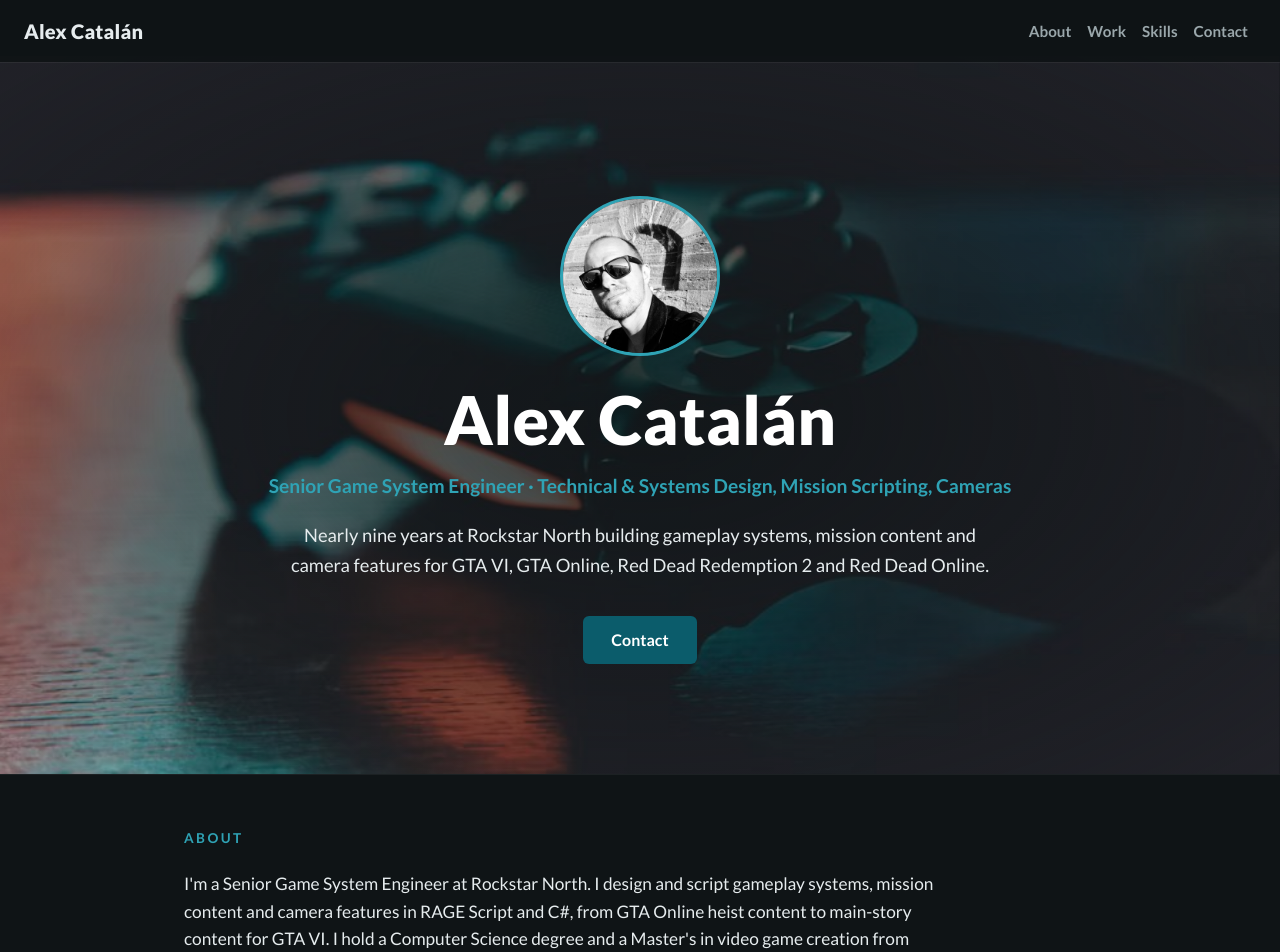
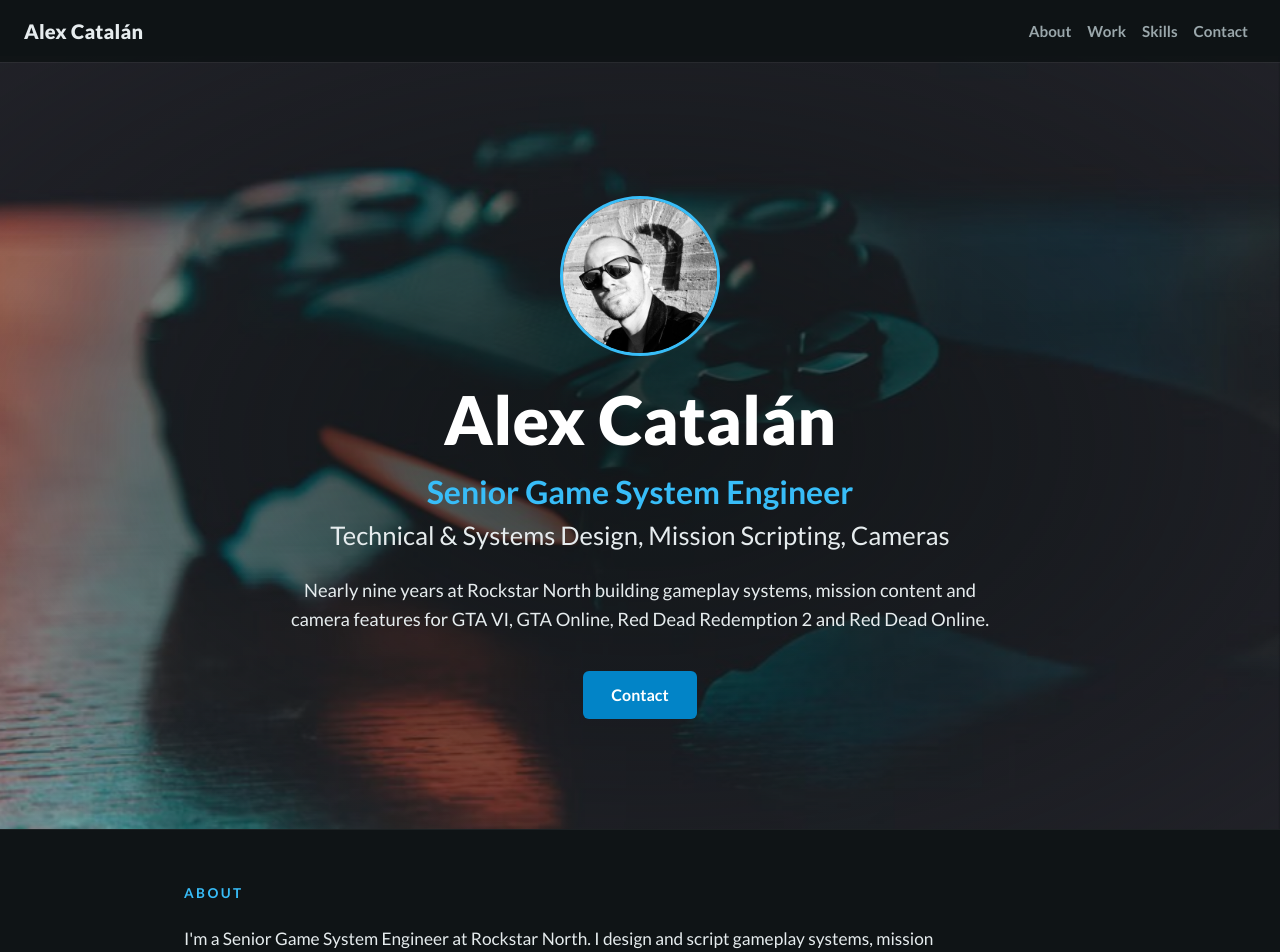
Before and after one commit to madowen/madowen.github.io, a Jekyll site: the page built from index.html, in a window 1280 px wide and 1400 px high. Shown: the top 952 px of the window. Built offline with Jekyll 4.4.1, drawn with Linux system fonts in a browser that asks for light colours.

Commit message:
Two-line larger hero headline; brighter blue accent

```diff
--- a/_config.yml
+++ b/_config.yml
@@ -22,7 +22,8 @@
 
 # Author details
 author: Alex Catalán
-author_headline: Senior Game System Engineer · Technical & Systems Design, Mission Scripting, Cameras
+author_headline: Senior Game System Engineer
+author_headline_sub: Technical & Systems Design, Mission Scripting, Cameras
 author_pitch: Nearly nine years at Rockstar North building gameplay systems, mission content and camera features for GTA VI, GTA Online, Red Dead Redemption 2 and Red Dead Online.
 author_bio: I'm a Senior Game System Engineer at Rockstar North. I design and script gameplay systems, mission content and camera features in RAGE Script and C#, from GTA Online heist content to main-story content for GTA VI. I hold a Computer Science degree and a Master's in video game creation from Universitat Pompeu Fabra.
 author_email: "mad.alexcc@gmail.com"
--- a/_includes/hero.html
+++ b/_includes/hero.html
@@ -4,7 +4,7 @@
   <div class="section-inner">
     <img class="hero-avatar" src="{{ '/assets/img/profile.jpg' | relative_url }}" alt="{{ site.author }}" width="160" height="160">
     <h1 class="jumbotron-heading">{{ site.author }}</h1>
-    <p class="hero-headline">{{ site.author_headline }}</p>
+    <p class="hero-headline">{{ site.author_headline }}<br><span class="hero-headline-sub">{{ site.author_headline_sub }}</span></p>
     <p class="lead">{{ site.author_pitch }}</p>
     <div class="jumbotron-btns">
       <a class="btn btn-teal" href="mailto:{{ site.author_email }}">Contact</a>
--- a/_sass/_alex.scss
+++ b/_sass/_alex.scss
@@ -3,8 +3,8 @@
 $card: #172024;
 $text: #E6ECEE;
 $muted: #9AA7AB;
-$accent: #2FA3B5;
-$button: #0B5C6B;
+$accent: #38BDF8;
+$button: #0284C7;
 $max: 960px;
 
 html, html[data-theme="dark"], html[data-theme="light"] {
@@ -229,3 +229,6 @@
   z-index: 1;
 }
 .jumbotron .section-inner { position: relative; z-index: 2; }
+
+.jumbotron .hero-headline { font-size: clamp(1.5rem, 3.2vw, 2rem) !important; line-height: 1.3; font-weight: 700; margin: 0 0 22px; }
+.jumbotron .hero-headline-sub { font-size: 0.8em; font-weight: 400; color: #E6ECEE; }
```
